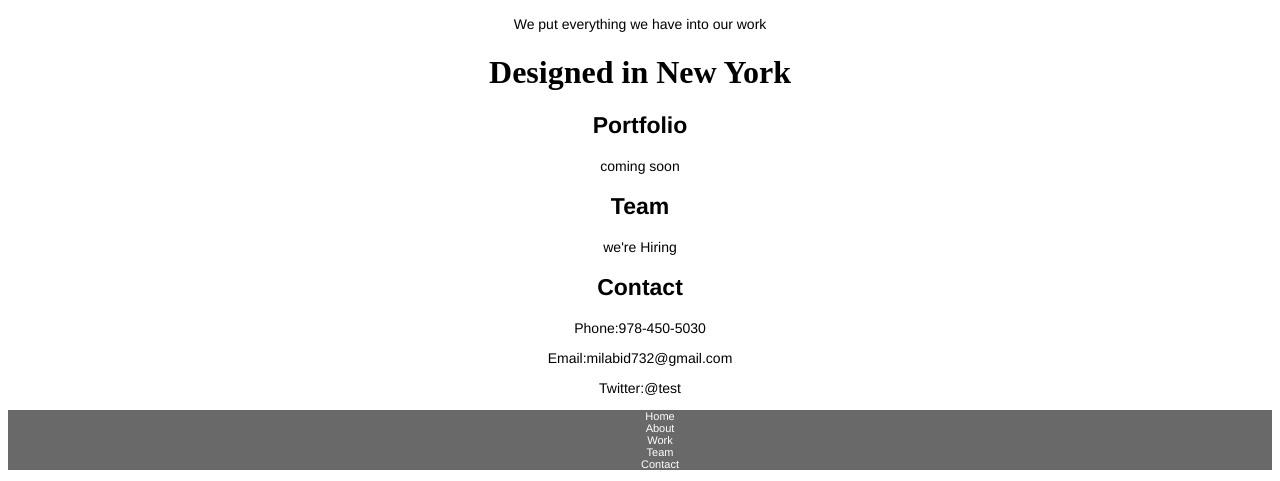
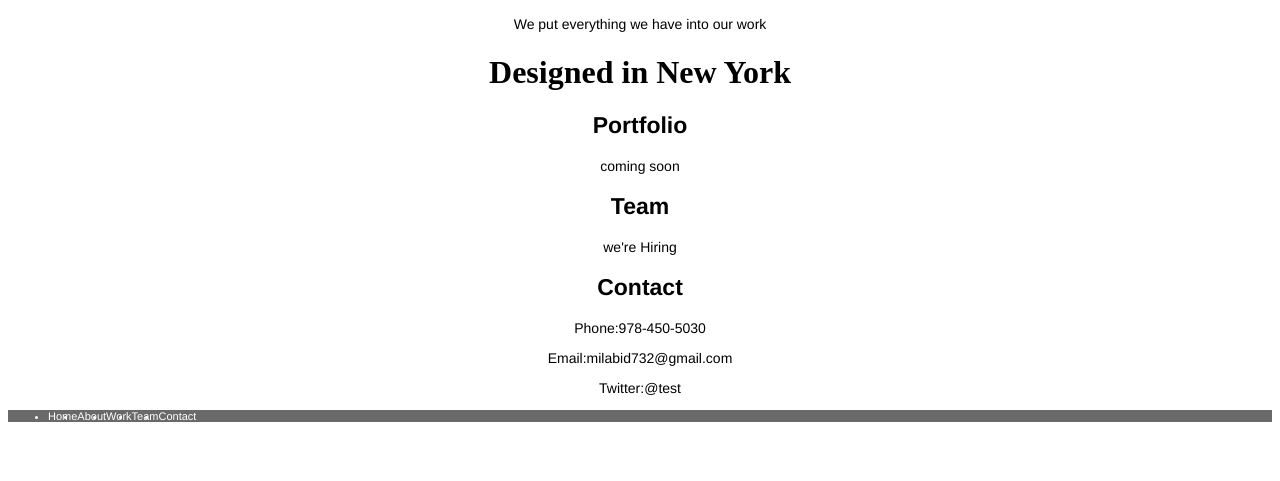
Before and after one commit to mila732/codecademy, a plain HTML site: page index.html in a window 1280 px wide. Shown: the part 1510-1991 px from the top of the page. After the commit the page ends 1943 px from the top, so only its background shows below. Drawn offline with Linux system fonts and the light colour scheme.

Commit message:
small changes

```diff
--- a/style.css
+++ b/style.css
@@ -17,6 +17,7 @@ body {
 
 .header .nav ul li {
     color:white !important;
+    text-decoration:none;
     text-decoration: underline;
     font-family: Helvetica;
     font-size:18px;
@@ -55,11 +56,12 @@ p {
 
 .footer .nav ul {
     color:white !important;
+    display: flex;
 
 }
 
 .footer .nav ul li {
-    display: block;
+
     color:white !important;
     text-decoration: none;
 }
```
